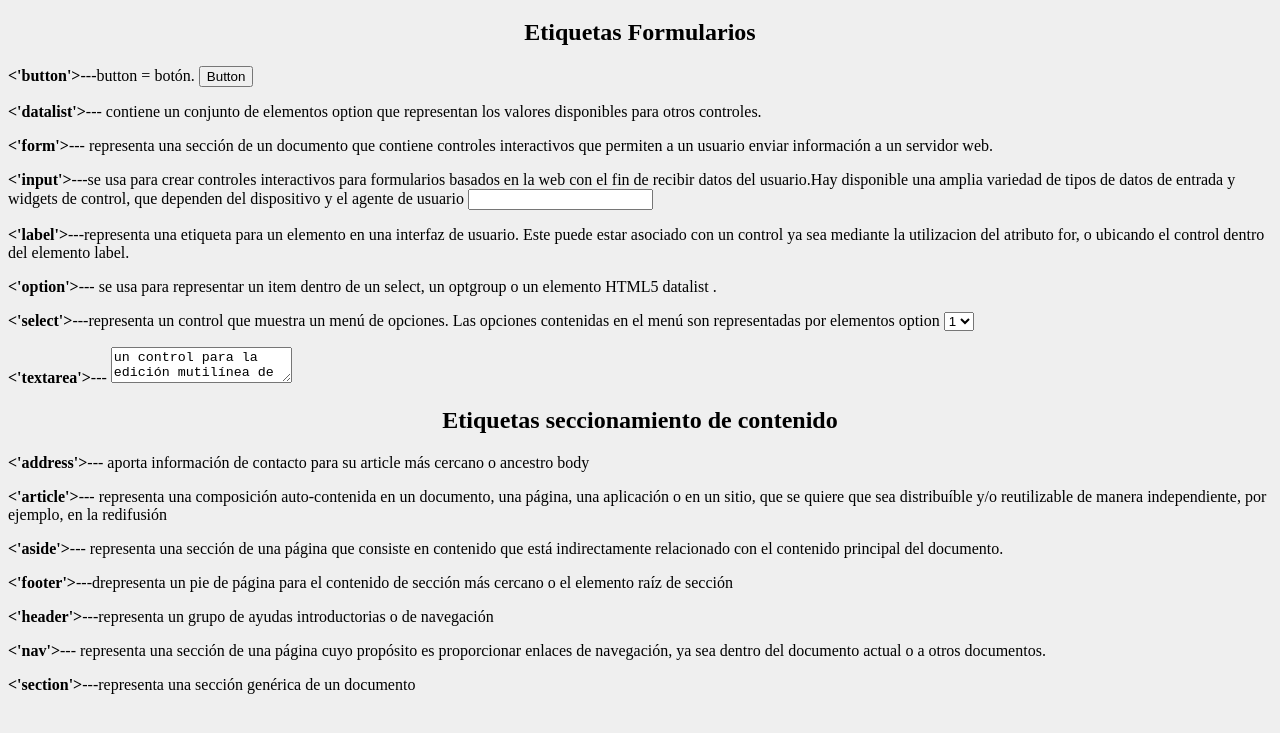
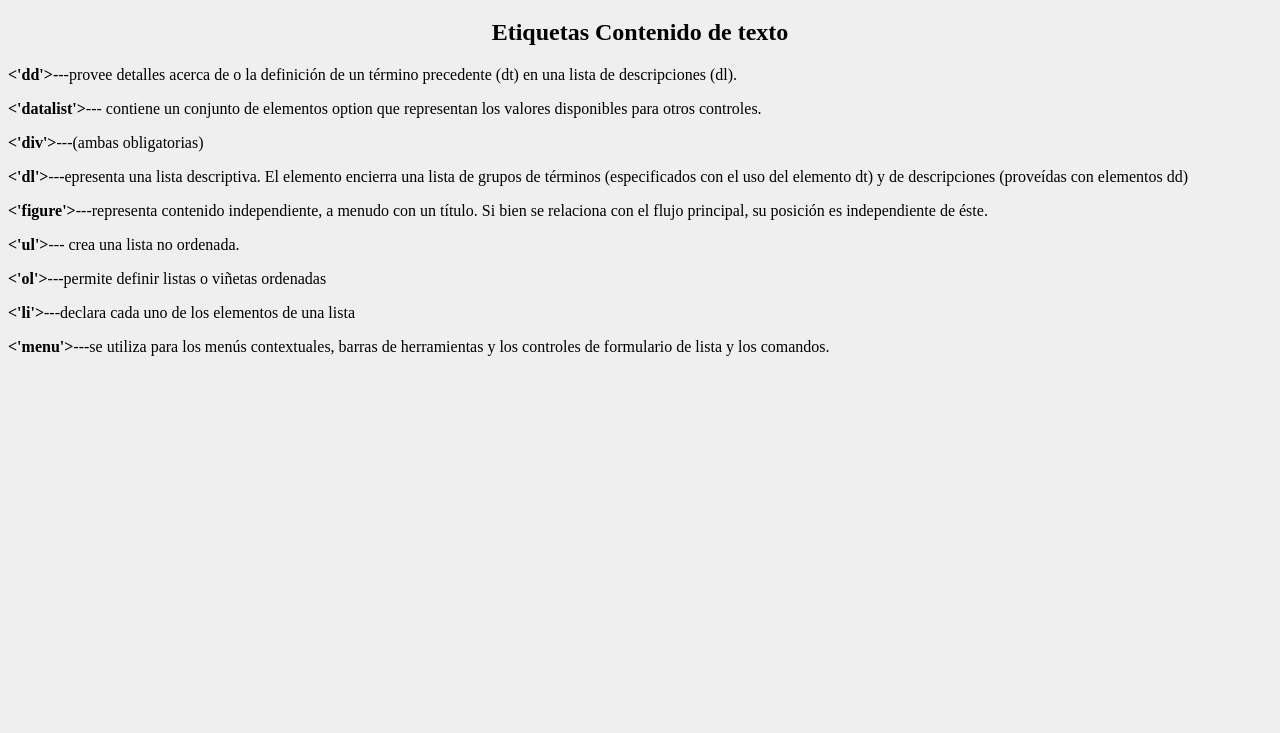
Before and after one commit to CarlosAlbertoVillafradesCAMPUS/Etiquetas_HTML, a plain HTML site: page index.html in a window 1280 px wide. Shown: the part 61-794 px from the top of the page. Drawn offline with Linux system fonts and the light colour scheme.

Commit message:
Etiqeutas Contenido de texto

```diff
--- a/index.html
+++ b/index.html
@@ -4,86 +4,38 @@
     <meta charset="UTF-8" />
     <meta http-equiv="X-UA-Compatible" content="IE=edge" />
     <meta name="viewport" content="width=device-width, initial-scale=1.0" />
-    <title>Formulario y seccionamiento</title>
+    <title>Contenido de Texto</title>
   </head>
   <body style="background-color: #efefef">
     <h1 style="text-align: center">Etiquetas Html</h1>
-    <h2 style="text-align: center">Etiquetas Formularios</h2>
-    <p><strong><'button'></strong>---button = botón. <button>Button</button></p>
+    <h2 style="text-align: center">Etiquetas Contenido de texto</h2>
+    <p>
+      <strong><'dd'></strong>---provee detalles acerca de o la definición de un
+      término precedente (dt) en una lista de descripciones (dl).
+    </p>
     <p>
       <strong><'datalist'></strong>--- contiene un conjunto de elementos option
       que representan los valores disponibles para otros controles.
     </p>
+    <p><strong><'div'></strong>---(ambas obligatorias)</p>
     <p>
-      <strong><'form'></strong>--- representa una sección de un documento que
-      contiene controles interactivos que permiten a un usuario enviar
-      información a un servidor web.
+      <strong><'dl'></strong>---epresenta una lista descriptiva. El elemento
+      encierra una lista de grupos de términos (especificados con el uso del
+      elemento dt) y de descripciones (proveídas con elementos dd)
     </p>
     <p>
-      <strong><'input'></strong>---se usa para crear controles interactivos para
-      formularios basados en la web con el fin de recibir datos del usuario.Hay
-      disponible una amplia variedad de tipos de datos de entrada y widgets de
-      control, que dependen del dispositivo y el agente de usuario
-      <input type="text" />
+      <strong><'figure'></strong>---representa contenido independiente, a menudo
+      con un título. Si bien se relaciona con el flujo principal, su posición es
+      independiente de éste.
+    </p>
+    <p><strong><'ul'></strong>--- crea una lista no ordenada.</p>
+    <p><strong><'ol'></strong>---permite definir listas o viñetas ordenadas</p>
+    <p>
+      <strong><'li'></strong>---declara cada uno de los elementos de una lista
     </p>
     <p>
-      <strong><'label'></strong>---representa una etiqueta para un elemento en
-      una interfaz de usuario. Este puede estar asociado con un control ya sea
-      mediante la utilizacion del atributo for, o ubicando el control dentro del
-      elemento label.
-    </p>
-    <p>
-      <strong><'option'></strong>--- se usa para representar un item dentro de
-      un select, un optgroup o un elemento HTML5 datalist .
-    </p>
-    <p>
-      <strong><'select'></strong>---representa un control que muestra un menú de
-      opciones. Las opciones contenidas en el menú son representadas por
-      elementos option
-      <select>
-        <option value="1">1</option>
-        <option value="2">2</option>
-      </select>
-    </p>
-    <p>
-      <strong><'textarea'></strong>---
-      <textarea>
-un control para la edición mutilínea de texto sin formato.</textarea
-      >
-    </p>
-
-    <h2 style="text-align: center">Etiquetas seccionamiento de contenido</h2>
-    <p>
-      <strong><'address'></strong>--- aporta información de contacto para su
-      article más cercano o ancestro body
-    </p>
-    <p>
-      <strong><'article'></strong>--- representa una composición auto-contenida
-      en un documento, una página, una aplicación o en un sitio, que se quiere
-      que sea distribuíble y/o reutilizable de manera independiente, por
-      ejemplo, en la redifusión
-    </p>
-    <p>
-      <strong><'aside'></strong>--- representa una sección de una página que
-      consiste en contenido que está indirectamente relacionado con el contenido
-      principal del documento.
-    </p>
-    <p>
-      <strong><'footer'></strong>---drepresenta un pie de página para el
-      contenido de sección más cercano o el elemento raíz de sección
-    </p>
-    <p>
-      <strong><'header'></strong>---representa un grupo de ayudas introductorias
-      o de navegación
-    </p>
-    <p>
-      <strong><'nav'></strong>--- representa una sección de una página cuyo
-      propósito es proporcionar enlaces de navegación, ya sea dentro del
-      documento actual o a otros documentos.
-    </p>
-    <p>
-      <strong><'section'></strong>---representa una sección genérica de un
-      documento
+      <strong><'menu'></strong>---se utiliza para los menús contextuales, barras
+      de herramientas y los controles de formulario de lista y los comandos.
     </p>
   </body>
 </html>
```
